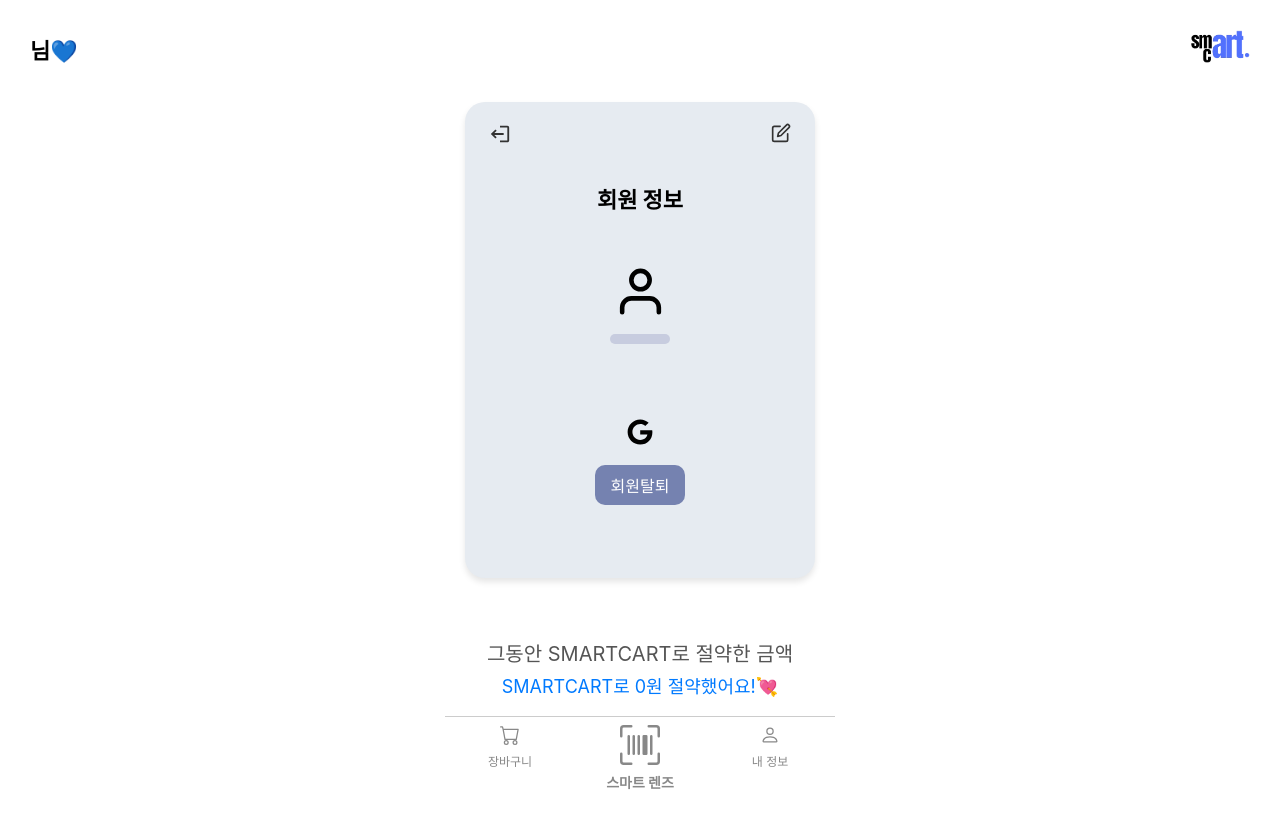
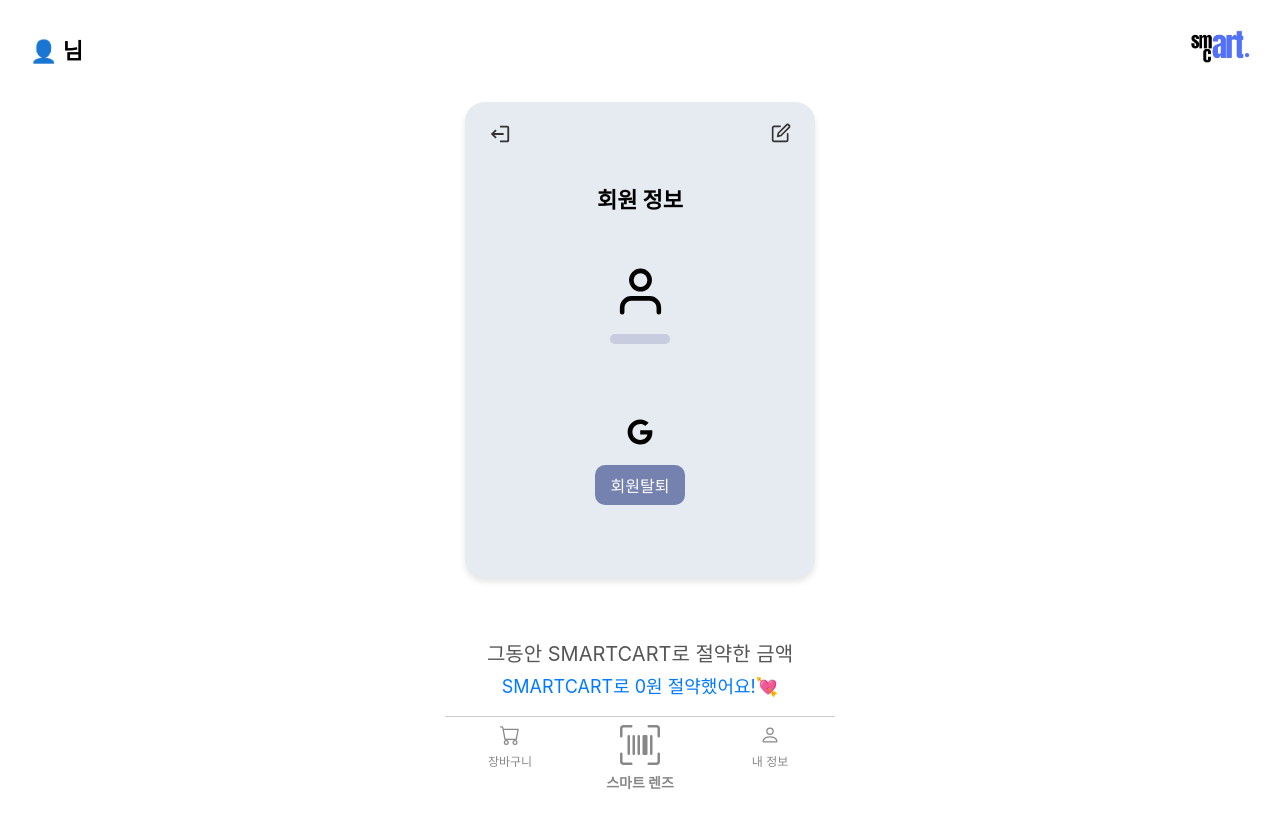
Before and after one commit to KMS-SmartCart/SmartCart-frontend, a React (Create React App) app: page /mypage in a window 1280 px wide. Shown: the top 828 px of the page. Built offline with nearby package versions, Linux system fonts and the light colour scheme; no server answers.

Commit message:
Fix: 사용자명 출력텍스트 변경

```diff
--- a/src/pages/Etc/ItemInfoPage.jsx
+++ b/src/pages/Etc/ItemInfoPage.jsx
@@ -144,7 +144,8 @@ const SubmitButton = styled.button`
   font-size: 16px;
   cursor: pointer;
   margin-top: 15px;
-  margin-bottom: 85px;
+
+  margin-bottom: 85px;  // 모바일 세로 사진으로 인해, 잘리는 밑의 버튼을 보여주기위한 마진값 부여.
 
   &:hover {
     background-color: #c7ccdf;
--- a/src/pages/User/MyPage.jsx
+++ b/src/pages/User/MyPage.jsx
@@ -391,7 +391,7 @@ const MyPage = () => {
   return (
     <Container>
       <HeaderContainer>
-        <Header>{userName}님💙</Header>
+        <Header>👤&nbsp;{userName}님</Header>
         <LogoContainer onClick={handlelogoClick}>
           <LogoImage src={logo} alt="Logo" />
         </LogoContainer>
@@ -402,7 +402,7 @@ const MyPage = () => {
           <MdLogout size={22} />
         </LogOutButton>
         <EditButton onClick={toggleEdit}>
-          {isEditing ? <IoMdCheckboxOutline size={22}/> : <FiEdit size={20}/>}
+          {isEditing ? <IoMdCheckboxOutline size={22} /> : <FiEdit size={20} />}
         </EditButton>
         <ContentWrapper>
           <UserInfoComment>회원 정보</UserInfoComment>
```
